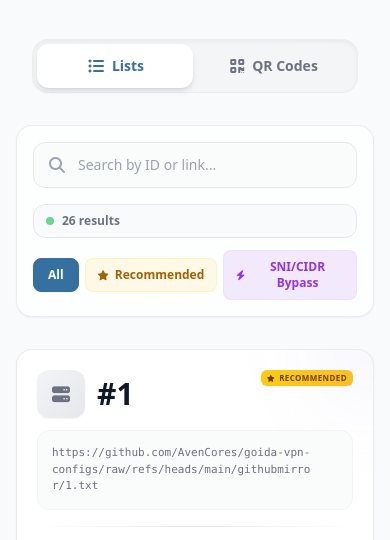
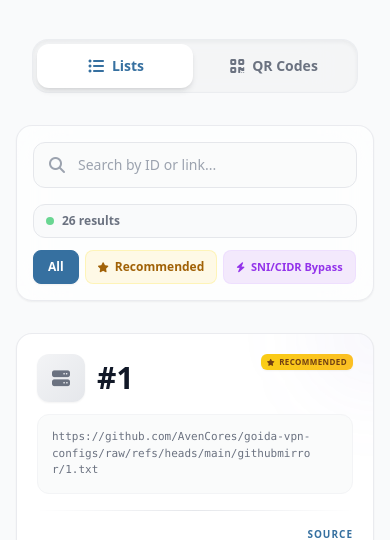
Before and after one commit to AvenCores/goida-vpn-site, a Flask app: page / in a window 390 px wide. Shown: the part 1235-1775 px from the top of the page. Run offline with Flask 3, Linux system fonts and the light colour scheme; data that the repository does not hold is empty; some libraries are stand-ins or nearby versions.

Commit message:
fix for mobile

```diff
--- a/templates/components/tabs.html
+++ b/templates/components/tabs.html
@@ -120,7 +120,7 @@
                         :class="filterType === 'sni'
                             ? 'bg-purple-600 text-white shadow-sm border-purple-600'
                             : 'bg-purple-600/10 text-purple-600 dark:text-purple-400 border-purple-200/50 dark:border-purple-800/30 hover:border-purple-300 dark:hover:border-purple-700/50'"
-                        class="px-3 py-2 rounded-lg text-xs font-bold transition-all flex items-center gap-1.5 border">
+                        class="px-3 py-2 rounded-lg text-[11px] font-bold transition-all flex items-center gap-1.5 border whitespace-nowrap">
                     <i class="fa-solid fa-bolt text-[10px]" :class="filterType === 'sni' ? 'text-white' : ''"></i>
                     <span data-i18n="tabs.filter_sni">Обход SNI/CIDR</span>
                 </button>
```
